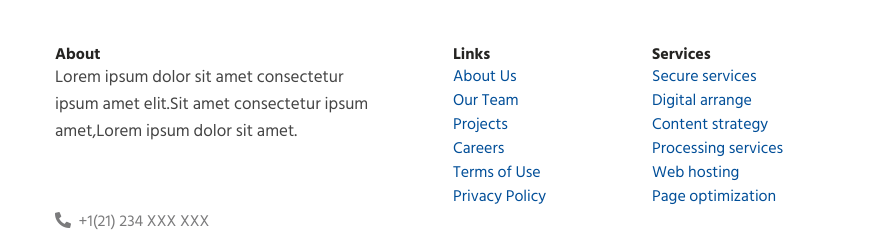
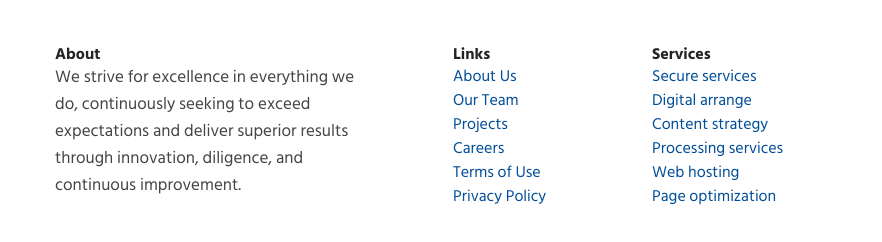
Before and after one commit to shibanxiety/FINCRAFTHUB777, a website: page services.html in a window 1280 px wide. Shown: the part 3741-3983 px from the top of the page, 0-882 px from the left. Drawn offline with Linux system fonts and the light colour scheme.

Commit message:
Update services.html

```diff
--- a/services.html
+++ b/services.html
@@ -352,7 +352,7 @@
                     <div class="col-lg-4 col-md-6 footer-list-29 footer-1 pe-lg-5">
                         <h6 class="footer-title-29">About</h6>
                         <div class="footer-listw3-grids">
-                            <p class="pe-lg-4">Lorem ipsum dolor sit amet consectetur ipsum amet elit.Sit amet consectetur ipsum amet,Lorem ipsum dolor sit amet. </p>
+                            <p class="pe-lg-4">We strive for excellence in everything we do, continuously seeking to exceed expectations and deliver superior results through innovation, diligence, and continuous improvement. </p>
                             <div class="w3pt-call-box mt-4">
                                 <div class="w3pt-call-info">
                                     <h5>Get Us Support</h5>
```
